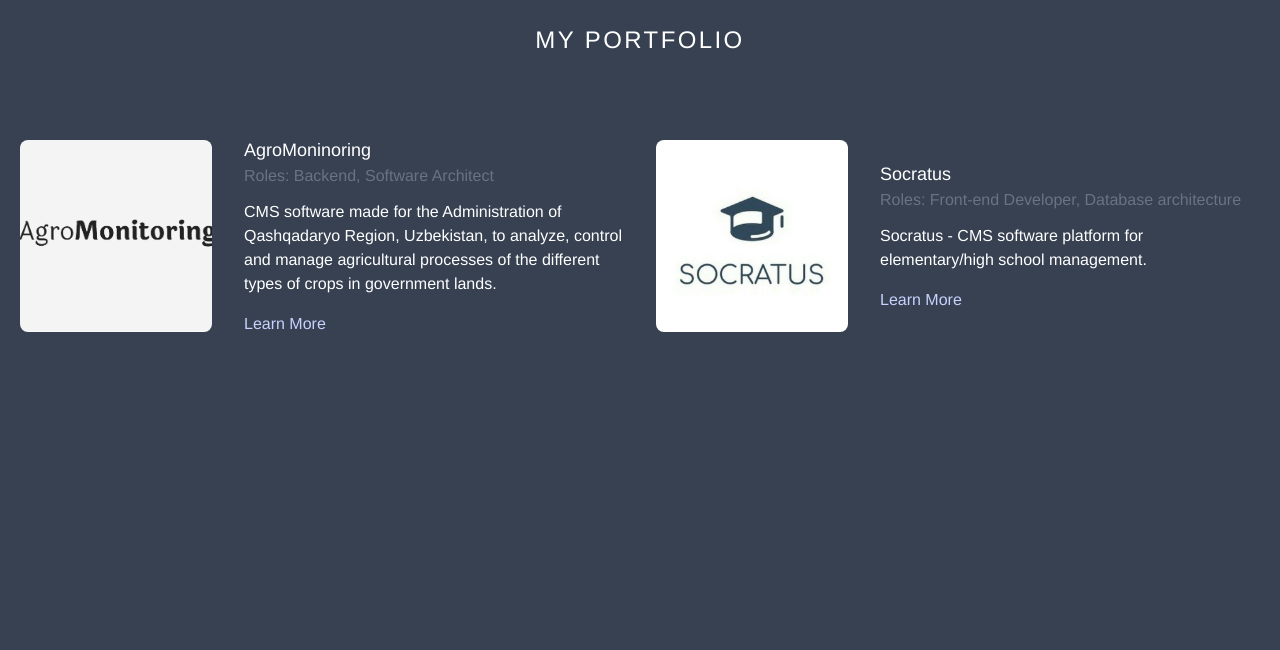
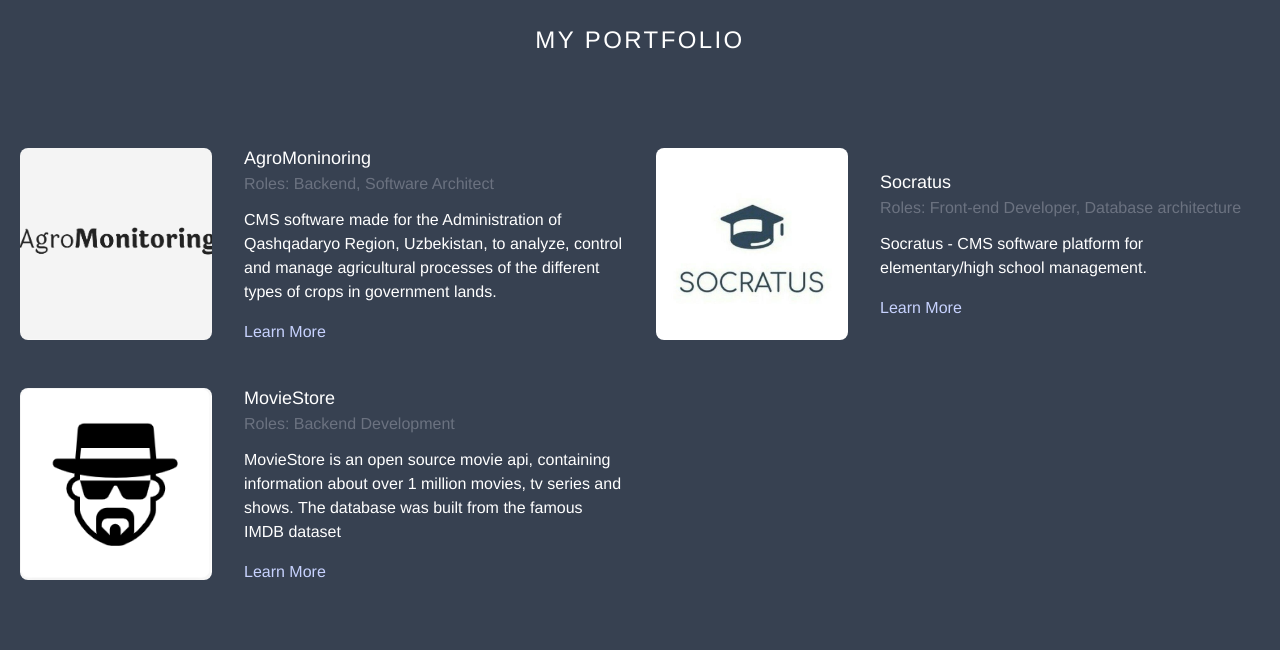
Before and after one commit to shams0910/portfolio, a Vue app: page / in a window 1280 px wide. Shown: the part 1380-2030 px from the top of the page. Built offline with nearby package versions, Linux system fonts and the light colour scheme.

Commit message:
new project

```diff
--- a/src/components/Portfolio.vue
+++ b/src/components/Portfolio.vue
@@ -8,7 +8,7 @@
       </div>
       <div class="flex flex-wrap -m-4">
         <div
-          class="p-4 lg:w-1/2"
+          class="p-4 mt-2 lg:w-1/2"
           v-for="project in projects"
           :key="project.title"
         >
@@ -46,6 +46,7 @@
 <script>
 import socratus from "../assets/socratus.jpg";
 import agro from "@/assets/agro_logo.png";
+import moviestore from "@/assets/walter_white.png";
 export default {
   data() {
     return {
@@ -66,6 +67,14 @@
           description:
             "Socratus - CMS software platform for elementary/high school management. ",
         },
+        {
+          image: moviestore,
+          title: "MovieStore",
+          role: "Backend Development",
+          link: "https://documenter.getpostman.com/view/14428637/TzRLkqB8",
+          description:
+            "MovieStore is an open source movie api, containing information about over 1 million movies, tv series and shows. The database was built from the famous IMDB dataset ",
+        },
       ],
     };
   },
```
Also changed, not shown: src/assets/walter_white.png (added).
